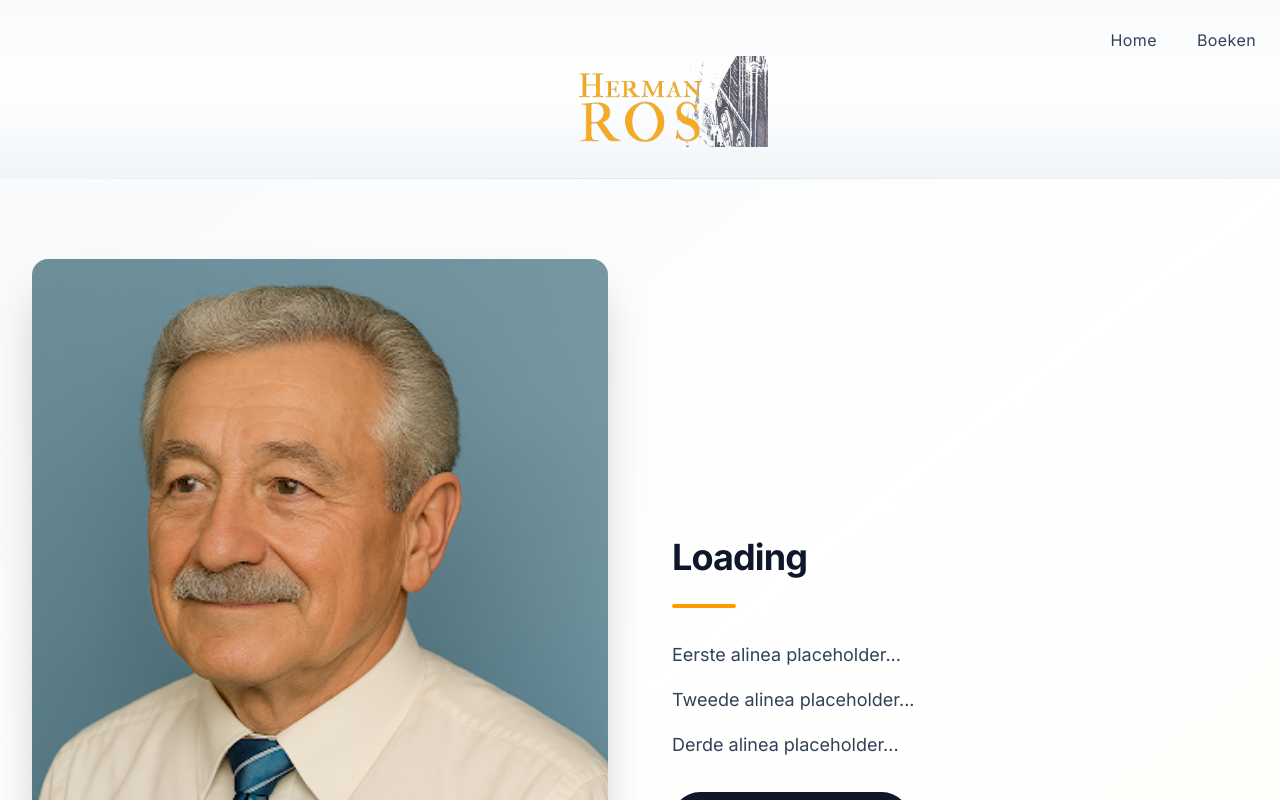
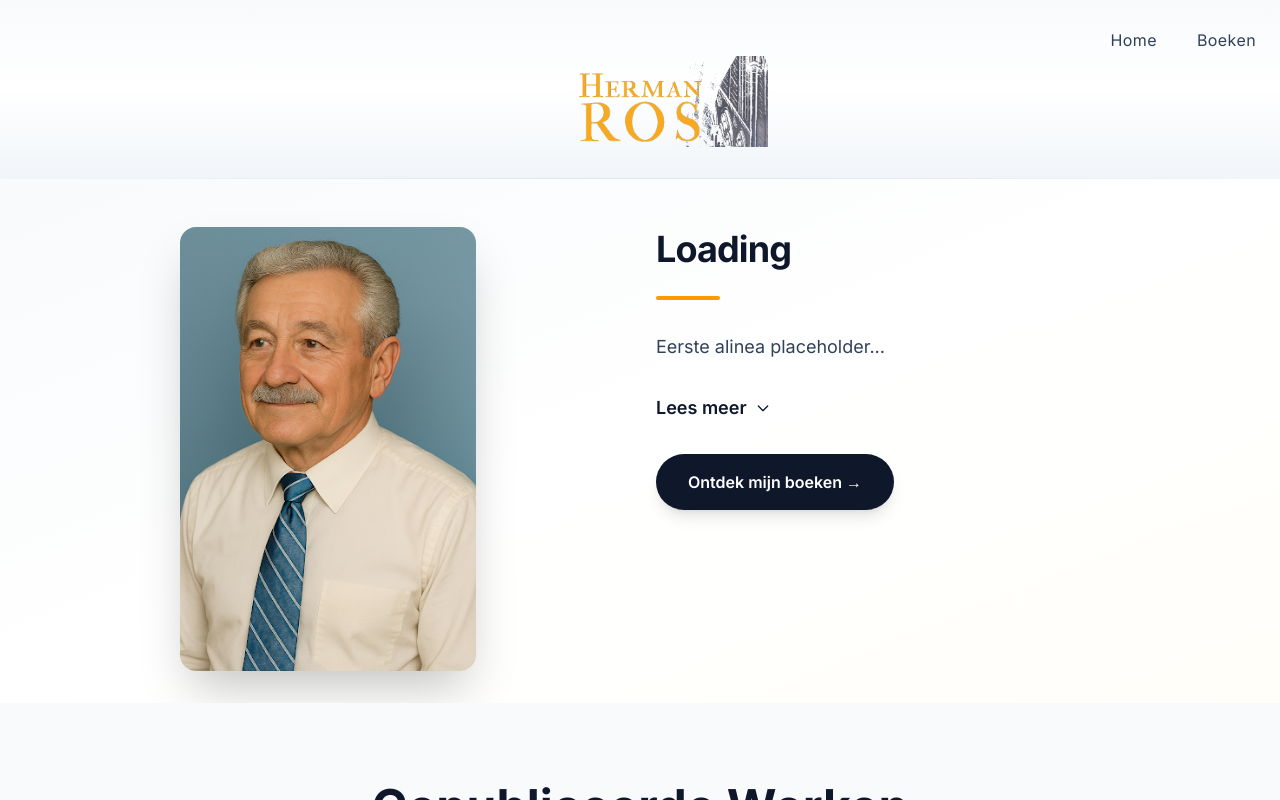
Before and after one commit to lambicious/herman-site, a React (Vite) app: page / in a window 1280 px wide. Shown: the top 800 px of the page. Built offline with nearby package versions, Linux system fonts and the light colour scheme; no server answers; the database is empty.

Commit message:
scaling afbeelding & tekst

```diff
--- a/src/pages/HomePage.jsx
+++ b/src/pages/HomePage.jsx
@@ -1,8 +1,18 @@
 import BookCard from '../components/BookCard';
 import { useAdmin } from '../context/AdminContext';
+import { useState, useEffect, useRef } from 'react';
 
 function HomePage() {
   const { heroData, authorData, books } = useAdmin();
+const [showFullHero, setShowFullHero] = useState(false);
+const textRef = useRef(null);
+const [textHeight, setTextHeight] = useState(0);
+
+useEffect(() => {
+  if (textRef.current) {
+    setTextHeight(textRef.current.scrollHeight);
+  }
+}, [heroData, showFullHero]);
 
   return (
 <div className="min-h-screen bg-slate-100">
@@ -29,36 +39,50 @@ function HomePage() {
   </div>
 
 
-
-
-{/* Hero Sectie - Modern & Licht */}
-      <section className="relative bg-white py-20 overflow-hidden">
+{/* Hero Sectie - Modern & Licht met dynamische hoogte */}
+<section
+  className="relative bg-white overflow-hidden"
+>
   {/* Subtiele gradient achtergrond */}
   <div className="absolute inset-0 bg-gradient-to-br from-slate-50 via-white to-amber-50/30"></div>
 
-
-
-        <div className="relative max-w-7xl mx-auto px-4 sm:px-6 lg:px-8">
-          <div className="grid grid-cols-1 md:grid-cols-2 gap-16 items-center">
+  <div
+    className="relative max-w-7xl mx-auto px-4 sm:px-6 lg:px-8 transition-all duration-700 ease-in-out"
+    style={{
+      paddingTop: showFullHero ? '5rem' : '3rem',
+      paddingBottom: showFullHero ? '5rem' : '2rem'
+    }}
+  >
+    <div
+      className="grid grid-cols-1 md:grid-cols-2 items-start transition-all duration-700 ease-in-out"
+      style={{
+        gap: showFullHero ? '4rem' : '2rem'
+      }}
+    >
 
 {/* Linker Kolom - Afbeelding */}
-            <div className="order-2 md:order-1">
+<div className="order-2 md:order-1 transition-all duration-700 ease-in-out">
   <div className="relative">
-                {/* Subtiele shadow in plaats van heavy border */}
+    <div
+      className="relative rounded-2xl shadow-2xl overflow-hidden transition-all duration-700 ease-in-out hover:shadow-3xl"
+      style={{
+        width: showFullHero ? '100%' : '50%',
+        marginLeft: 'auto',
+        marginRight: 'auto'
+      }}
+    >
       <img
         src="/Rik De Visscher.png"
         alt="Mystery Scene"
-                  className="rounded-2xl shadow-2xl w-full hover:shadow-3xl transition-shadow duration-300"
+        className="w-full h-auto object-contain"
       />
-                {/* Optionele accent */}
-                <div className="absolute -bottom-6 -right-6 w-32 h-32 bg-amber-400/20 rounded-full blur-3xl -z-10"></div>
+    </div>
+    <div className="absolute -bottom-6 -right-6 w-32 h-32 bg-amber-400/20 rounded-full blur-3xl -z-10 transition-all duration-700"></div>
   </div>
 </div>
 
       {/* Rechter Kolom - Tekst */}
       <div className="order-1 md:order-2">
-              {/* Auteur naam als grafisch element */}
-
         <h1 className="text-3xl md:text-4xl font-display font-bold mb-6 text-slate-900 tracking-tight leading-tight">
           {heroData.title}
         </h1>
@@ -66,16 +90,49 @@ function HomePage() {
         {/* Moderne accent lijn */}
         <div className="w-16 h-1 bg-amber-500 mb-8 rounded-full"></div>
 
-              <div className="text-lg text-slate-700 leading-relaxed font-body space-y-4">
-                <p>{heroData.paragraph1}</p>
+        <div className="text-lg text-slate-700 leading-relaxed font-body" ref={textRef}>
+          {/* Eerste paragraaf - altijd zichtbaar */}
+          <p className="mb-4">{heroData.paragraph1}</p>
+
+          {/* Overige paragrafen - smooth expand/collapse */}
+          <div
+            className="grid transition-all duration-700 ease-in-out"
+            style={{
+              gridTemplateRows: showFullHero ? '1fr' : '0fr',
+              opacity: showFullHero ? 1 : 0
+            }}
+          >
+            <div className="overflow-hidden">
+              <div className="space-y-4 pb-4">
                 <p>{heroData.paragraph2}</p>
                 <p>{heroData.paragraph3}</p>
               </div>
+            </div>
+          </div>
 
-              {/* Optionele CTA button */}
+          {/* Lees meer / Lees minder knop */}
+          <button
+            onClick={() => setShowFullHero(!showFullHero)}
+            className="text-slate-900 hover:text-amber-600 font-semibold transition-colors flex items-center gap-2 group mt-4"
+          >
+            {showFullHero ? 'Lees minder' : 'Lees meer'}
+            <svg
+              className={`w-4 h-4 transition-transform duration-300 ${
+                showFullHero ? 'rotate-180' : 'rotate-0'
+              }`}
+              fill="none"
+              stroke="currentColor"
+              viewBox="0 0 24 24"
+            >
+              <path strokeLinecap="round" strokeLinejoin="round" strokeWidth={2} d="M19 9l-7 7-7-7" />
+            </svg>
+          </button>
+        </div>
+
+        {/* CTA button */}
         <div className="mt-8">
           <a
-                  href="books"
+            href="/books"
             className="inline-block bg-slate-900 hover:bg-slate-800 text-white px-8 py-4 rounded-full font-body font-semibold transition-all duration-300 hover:scale-105 shadow-lg hover:shadow-xl"
           >
             Ontdek mijn boeken →
```
Lines whose indentation alone changed are shown as unchanged.
